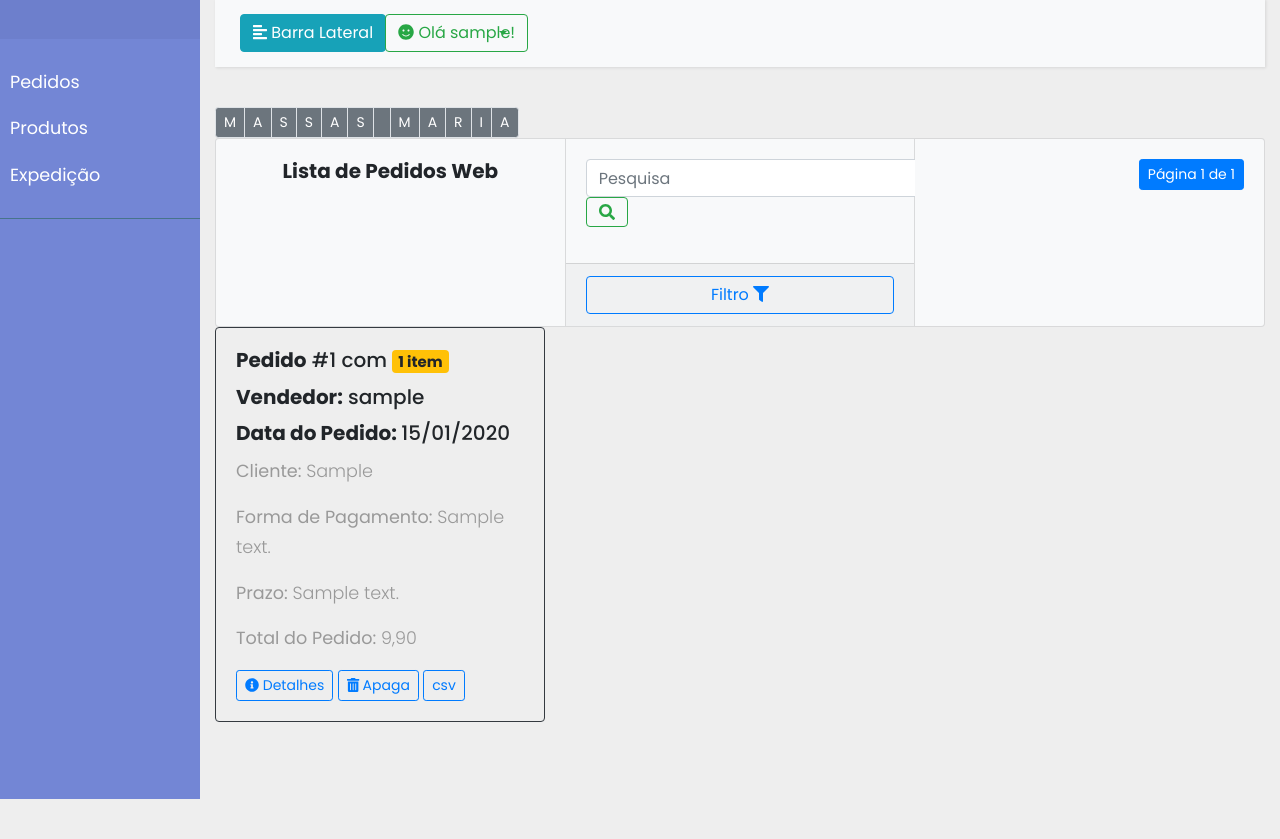
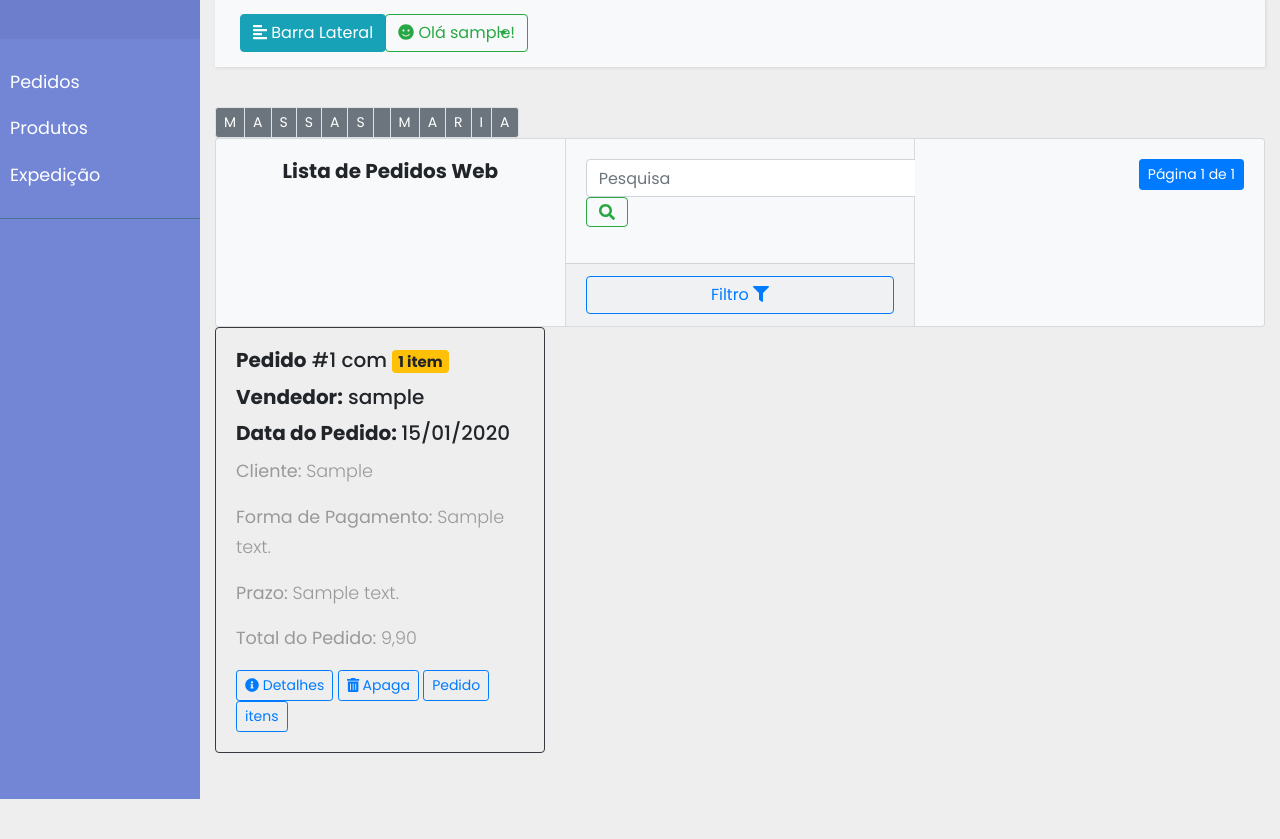
Before and after one commit to Eduardo-Lucas/massas-maria, a Django app: page /pedidoweb_list/ in a window 1280 px wide. Shown: the part 41-880 px from the top of the page. Run offline with Django 3.2, Linux system fonts and the light colour scheme; a user stored in the database is signed in; tables that the repository leaves empty hold one stand-in row (values such as "Sample post"); some libraries are stand-ins or nearby versions.

Commit message:
Disponibilizando as funçoes de exportar Pedidos no formato Excel

```diff
--- a/materiais/models.py
+++ b/materiais/models.py
@@ -2321,8 +2321,8 @@ class PedidoWeb(models.Model):
 
     class Meta:
         ordering = ['-id']
-        verbose_name = 'Cadastro de Pedido'
-        verbose_name_plural = 'Cadastro de Pedidos'
+        verbose_name = 'Pedido'
+        verbose_name_plural = 'Pedidos'
         index_together = [
             ['participante', 'data_movimento'],
             ['data_movimento', 'notafiscal'],
@@ -2603,7 +2603,7 @@ class PedidoWebItem(models.Model):
         return reverse('materiais:edita_item_pedido', kwargs={'pk': self.pk})
 
     def __str__(self):
-        return str(self.pedidoweb)
+        return 'Pedido: '+str(self.pedidoweb)+' Produto: '+str(self.produto)
 
     def tot_preco_unitario(self):
         return self.preco_unitario
@@ -2620,10 +2620,10 @@ class PedidoWebItem(models.Model):
         return valor
 
     class Meta:
-        ordering = ['sequencia']
+        ordering = ['-pedidoweb', 'sequencia']
         unique_together = ("pedidoweb", "sequencia", "produto")
-        verbose_name = 'Item de Pedido'
-        verbose_name_plural = 'Itens de Pedidos'
+        verbose_name = 'Pedido Item'
+        verbose_name_plural = 'Pedidos Itens'
 
 
 # ------------------------------------------------------------------------------------------------------------------
--- a/materiais/templates/materiais/pedido/pedidoweb_list.html
+++ b/materiais/templates/materiais/pedido/pedidoweb_list.html
@@ -87,10 +87,17 @@
                                 class="btn btn-outline-primary btn-sm" role="button" data-toggle="tooltip" data-placement="top" title="Apaga o Pedido">
                                 <i class="fas fa-trash-alt"></i> Apaga
                             </a>
-                            <!-- Gera csv -->
-                            <a href="{% url 'materiais:exporta_pedido_csv' pedidoweb.id %}"
-                                class="btn btn-outline-primary btn-sm" role="button" data-toggle="tooltip" data-placement="top" title="Gera arquivo csv">
-                                 csv
+                            <!-- Gera Excel do Corpo do Pedido -->
+                            <a href="{% url 'materiais:exporta_pedido_excel' pedidoweb.id %}"
+                                class="btn btn-outline-primary btn-sm" role="button" data-toggle="tooltip"
+                               data-placement="top" title="Gera arquivo Excel do Corpo do Pedido">
+                                 Pedido
+                            </a>
+                            <!-- Gera Excel dos Itens do Pedido -->
+                            <a href="{% url 'materiais:exporta_pedidoitem_excel' pedidoweb.id %}"
+                                class="btn btn-outline-primary btn-sm" role="button" data-toggle="tooltip"
+                               data-placement="top" title="Gera arquivo Excel dos Itens do Pedido">
+                                 itens
                             </a>
                         </div>
                     </div>
--- a/materiais/urls.py
+++ b/materiais/urls.py
@@ -6,7 +6,7 @@ from .views import PedidoWebTradicionalList, PedidoWebTradicionalDetalhe, \
     PedidoWebTradicionalUpdate, ProdutoDetalhe, ProdutoCreate, ProdutoList, manage_pedidowebitem, PedidoWebDelete, \
     PedidoWebItemDelete, PedidoWebItemUpdate, pedidowebitemcreate, search_pedidoweb, order_create, order_update, \
     produto_detail, expedicao, inicia_separacao, finaliza_separacao, estorna_separacao, AlteraLojaUpdate, \
-    exporta_pedido_csv
+    exporta_pedido_csv, exporta_pedido_excel, exporta_pedidoitem_excel
 
 app_name = 'materiais'
 
@@ -54,7 +54,8 @@ urlpatterns = [
     path('estorna_separacao/(<id>[0-9]+)/', estorna_separacao, name='estorna_separacao'),
     path('altera_loja/(<pk>[0-9]+)/', AlteraLojaUpdate.as_view(), name='altera_loja'),
 
-    path('exporta/pedido/csv/<id>', exporta_pedido_csv, name='exporta_pedido_csv'),
+    path('exporta/pedido/excel/<id>', exporta_pedido_excel, name='exporta_pedido_excel'),
+    path('exporta/pedidoitem/excel/<id>', exporta_pedidoitem_excel, name='exporta_pedidoitem_excel'),
 ]
 
 
--- a/materiais/views.py
+++ b/materiais/views.py
@@ -19,6 +19,7 @@ from faturamento.models import Participante
 from materiais.filters import PedidoWebFilter
 from .models import Produto, PedidoWeb, PedidoWebItem, Loja
 from .forms import OrderUpdateForm, OrderCreateForm, PedidoWebForm, PedidoWebItemForm
+from .resources import PedidoWebItemResource, PedidoWebResource
 
 
 def home(request):
@@ -546,3 +547,23 @@ def exporta_pedido_csv(request, id=0):
         writer.writerow(pedido)
 
     return response
+
+
+def exporta_pedido_excel(request, id=0):
+    pedidoweb_resource = PedidoWebResource()
+    queryset = PedidoWeb.objects.filter(id=id)
+    dataset = pedidoweb_resource.export(queryset)
+    response = HttpResponse(dataset.xls, content_type='application/vnd.ms-excel')
+    response['Content-Disposition'] = 'attachment; filename="pedidoWeb.xls"'
+
+    return response
+
+
+def exporta_pedidoitem_excel(request, id=0):
+    pedidowebitem_resource = PedidoWebItemResource()
+    queryset = PedidoWebItem.objects.filter(pedidoweb=id)
+    dataset = pedidowebitem_resource.export(queryset)
+    response = HttpResponse(dataset.xls, content_type='application/vnd.ms-excel')
+    response['Content-Disposition'] = 'attachment; filename="pedidoWebItem.xls"'
+
+    return response
```
Also changed, not shown: materiais/admin.py (+16 -6 lines), materiais/resources.py (+12 -1 lines).
